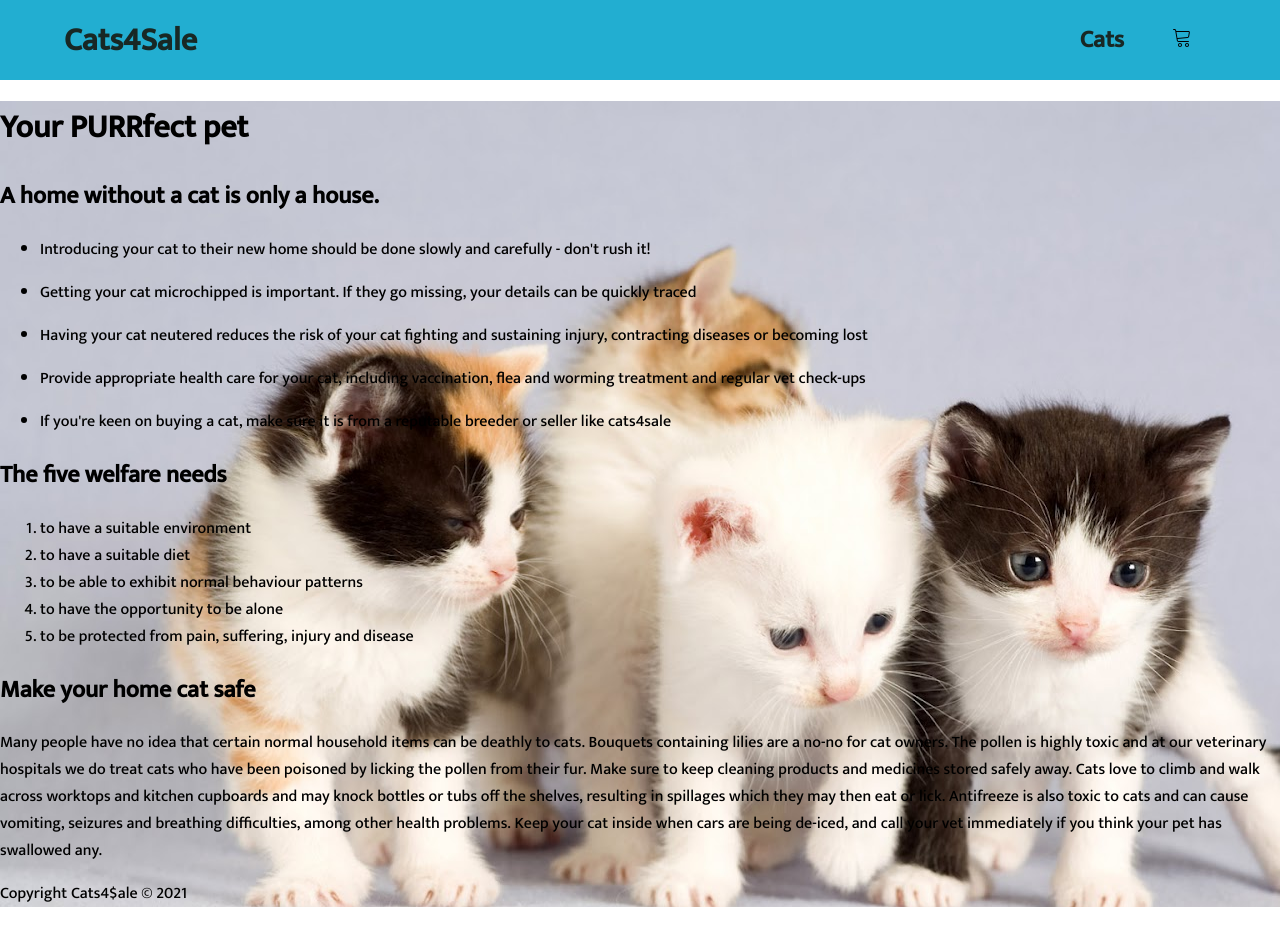
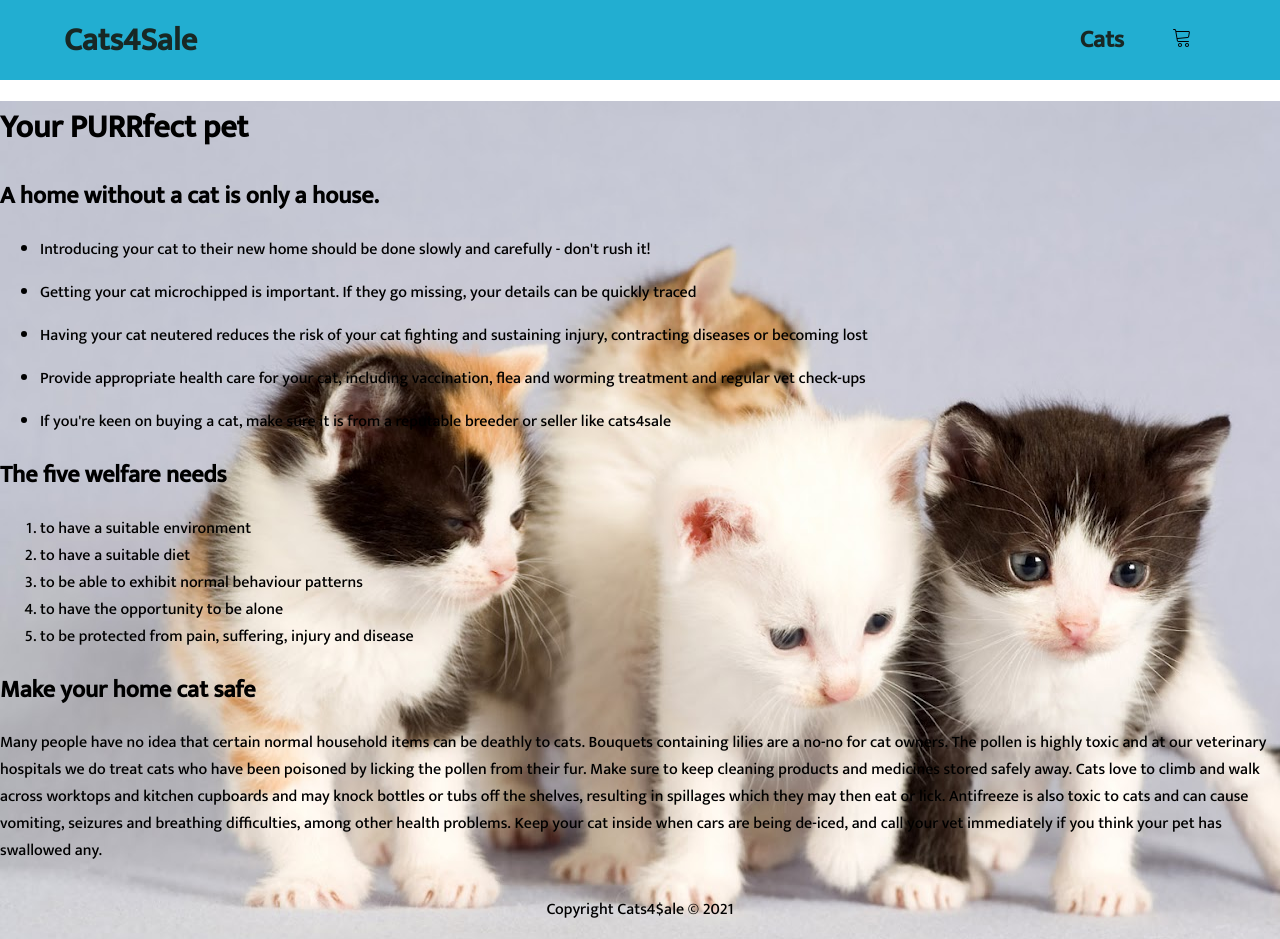
Before and after one commit to rosindubh/cats4lyf, a React (Create React App) app: page / in a window 1280 px wide. Built offline with nearby package versions, Linux system fonts and the light colour scheme; no server answers.

Commit message:
centered copyright in footer

```diff
--- a/src/App.css
+++ b/src/App.css
@@ -133,3 +133,8 @@ a.item {
 .cart-title{
     text-align: center;
 }
+
+footer {
+    display: flex;
+    justify-content: center;
+}
```
